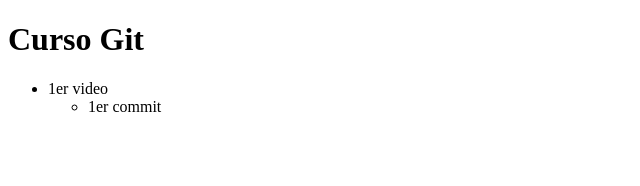
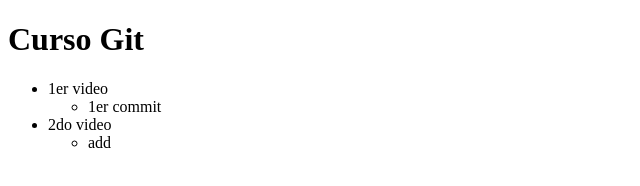
Before and after one commit to uriel200201/Curso-Git, a plain HTML site: page index.html in a window 1280 px wide. Shown: the whole page, without its empty margins (0-640 px from the left). Drawn offline with Linux system fonts and the light colour scheme.

Commit message:
Estamos en construcción

```diff
--- a/index.html
+++ b/index.html
@@ -15,6 +15,12 @@
 					<li>1er commit</li>
 				</ul>
 			</li>
+			<li>
+				2do video
+				<ul>
+					<li>add</li>
+				</ul>
+			</li>
 		</ul>
 	</body>
 </html>
```
